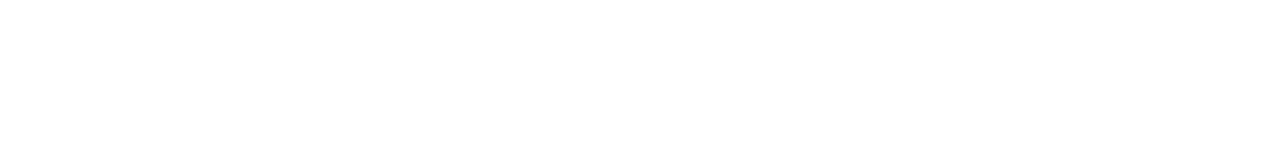
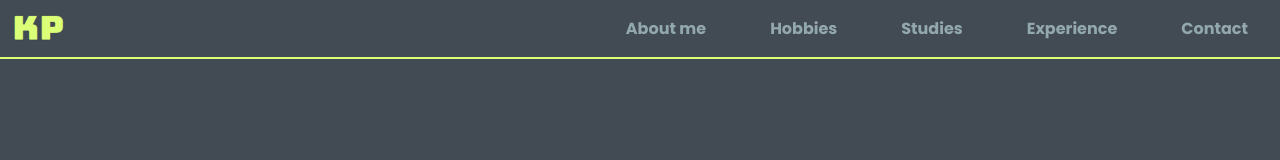
Before and after one commit to KevinPatino/portfolio, a website: page src/index.html in a window 1280 px wide. Drawn offline with nearby package versions, Linux system fonts and the light colour scheme; files that its build step writes are made by us from their sources.

Commit message:
Navbar done

```diff
--- a/src/index.html
+++ b/src/index.html
@@ -3,8 +3,29 @@
   <head>
     <meta charset="UTF-8" />
     <meta name="viewport" content="width=device-width, initial-scale=1.0" />
-    <link rel="stylesheet" href="css/index.css" />
+    <link rel="stylesheet" href="../css/index.css"/>
+    <link rel="preconnect" href="https://fonts.googleapis.com">
+    <link rel="preconnect" href="https://fonts.gstatic.com" crossorigin>
+    <link href="https://fonts.googleapis.com/css2?family=Poppins:ital,wght@0,100;0,200;0,300;0,400;0,500;0,600;0,700;0,800;0,900;1,100;1,200;1,300;1,400;1,500;1,600;1,700;1,800;1,900&display=swap" rel="stylesheet">
+    <link rel="preconnect" href="https://fonts.googleapis.com">
+<link rel="preconnect" href="https://fonts.gstatic.com" crossorigin>
+<link href="https://fonts.googleapis.com/css2?family=Poppins:ital,wght@0,100;0,200;0,300;0,400;0,500;0,600;0,700;0,800;0,900;1,100;1,200;1,300;1,400;1,500;1,600;1,700;1,800;1,900&display=swap" rel="stylesheet">
     <title>Portfolio</title>
   </head>
-  <body></body>
+
+  <nav class="navbar-homepage">
+    <img src="../images/Logo-color-done.png">
+
+    <div class="nav">
+        <div class="nav-about-me"> <p>About me</p> </div>
+        <div class="nav-hobbies"> <p>Hobbies</p> </div>
+        <div class="nav-studies"> <p>Studies</p> </div>
+        <div class="nav-experience"> <p>Experience</p> </div>
+        <div class="nav-contact"> <p>Contact</p> </div>
+    </div>
+  </nav>
+
+  <body>
+
+  </body>
 </html>
--- a/src/sass/index.scss
+++ b/src/sass/index.scss
@@ -0,0 +1,40 @@
+html {
+    box-sizing: border-box;
+    background-color: #424B54;
+}
+
+body{
+    margin: 0;
+    padding: 0;
+}
+.navbar-homepage {
+    display: flex;
+    justify-content: end;
+    justify-content: space-between;
+    border-bottom: solid 2px #DBFF76;
+
+        img {
+            height: 2rem;
+            width: 3.5rem;
+            padding: 10px;
+        }
+
+    }
+
+    .nav {
+        display: flex;
+        font-family: "Poppins", sans-serif;
+        font-weight: 700;
+        font-style: normal;
+
+        & * {
+            padding: 0 1rem;
+            color: #93A8AC;
+            font-weight: 700;
+
+        & *:hover {
+            font-weight: 700;
+            color: #CD8B76;
+        }
+    }
+}
```
Also changed, not shown: css/index.css (added), src/css/index.css (added), src/images/Logo-color-done.png (added), 3 other files.
